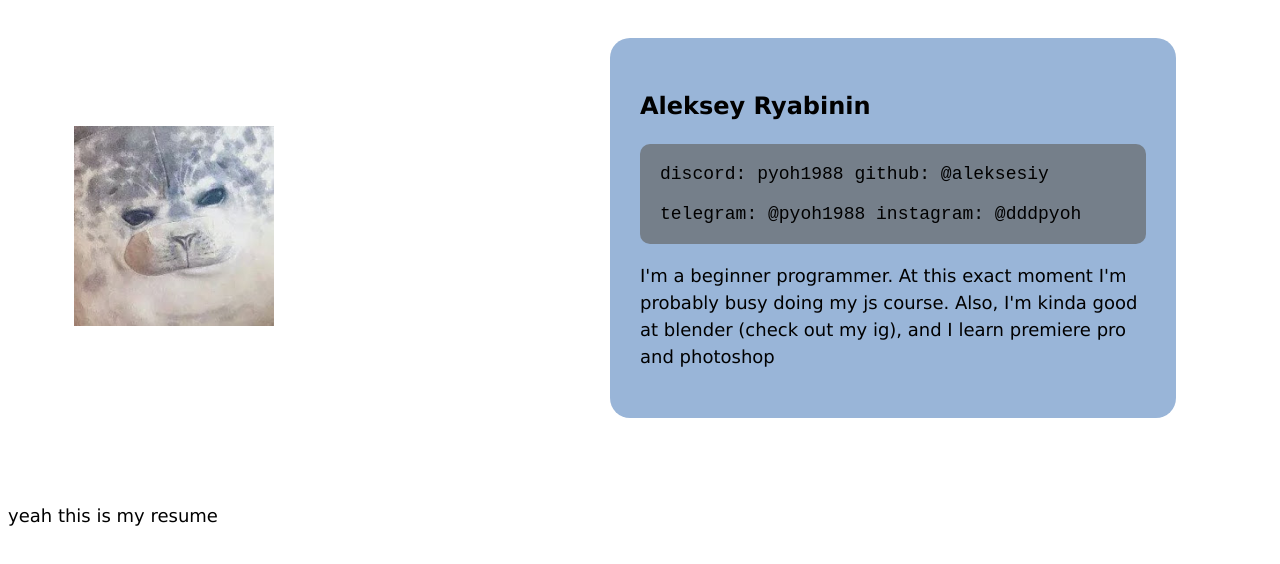
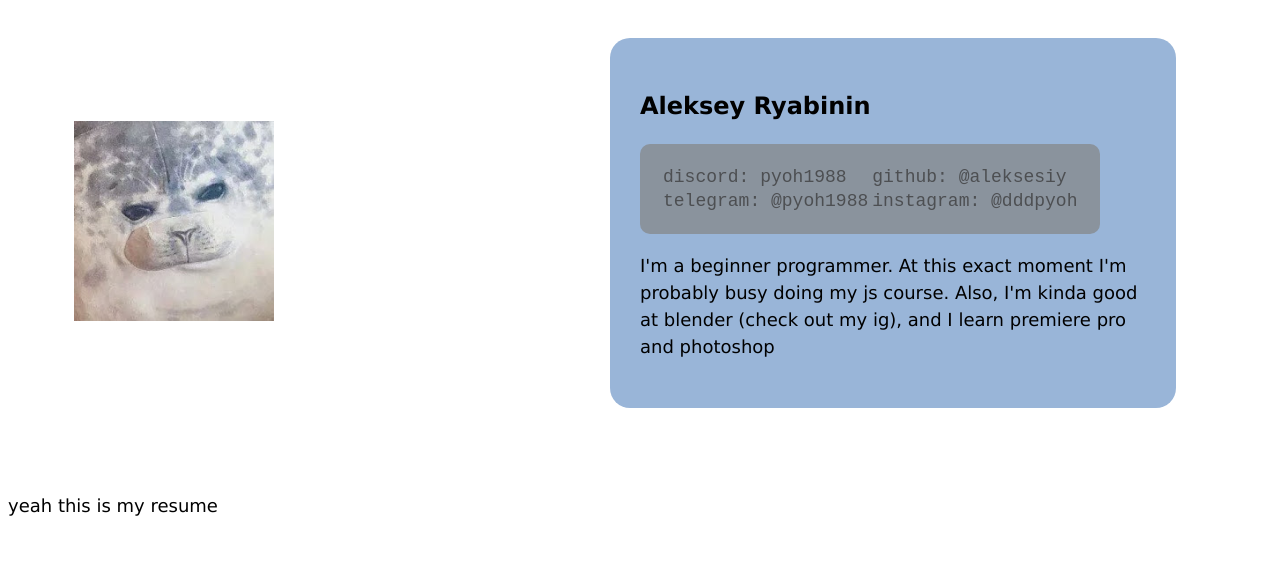
Before and after one commit to aleksesiy/rsschool-cv, a plain HTML site: page index.html in a window 1280 px wide. Drawn offline with Linux system fonts and the light colour scheme.

Commit message:
feat: add links to my contacts

```diff
--- a/index.html
+++ b/index.html
@@ -34,9 +34,15 @@
         }
         .contacts-txt{
             font: 18px monospace;
-            background-color: #757f8a;
+            background-color: #8a939d;
             padding: 20px;
             border-radius: 10px;
+
+
+        }
+        a {
+            text-decoration: none;
+            color: #4d4f52;
         }
 
     </style>
@@ -56,9 +62,20 @@
 <section class="contacts">
 <p class="title-txt">Aleksey Ryabinin</p>
 
-<p class="contacts-txt">
-discord: pyoh1988     github: @aleksesiy <br></br>
-telegram: @pyoh1988   instagram: @dddpyoh</p>
+<table class="contacts-txt">
+    <tr>
+      <td><a href="https://www.youtube.com/watch?v=dQw4w9WgXcQ">discord: pyoh1988</a></td>
+      <td><a href="https://github.com/aleksesiy">github: @aleksesiy</a></td>
+
+    </tr>
+
+    <tr>
+      <td><a href="https://www.t.me/pyoh1988">telegram: @pyoh1988</a></td>
+      <td><a href="https://www.instagram.com/dddpyoh?igsh=MXA0aXQ4N29pYTZoYQ==">instagram: @dddpyoh</td>
+
+    </tr>
+  </table>
+
 <p class="basic-txt">I'm a beginner programmer. At this exact moment I'm probably busy doing my js course.
      Also, I'm kinda good at blender (check out my ig), and I learn premiere pro and photoshop</p>
 
```
